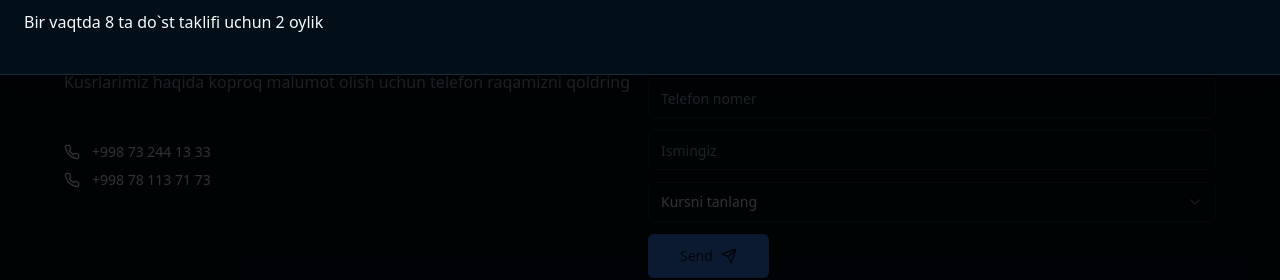
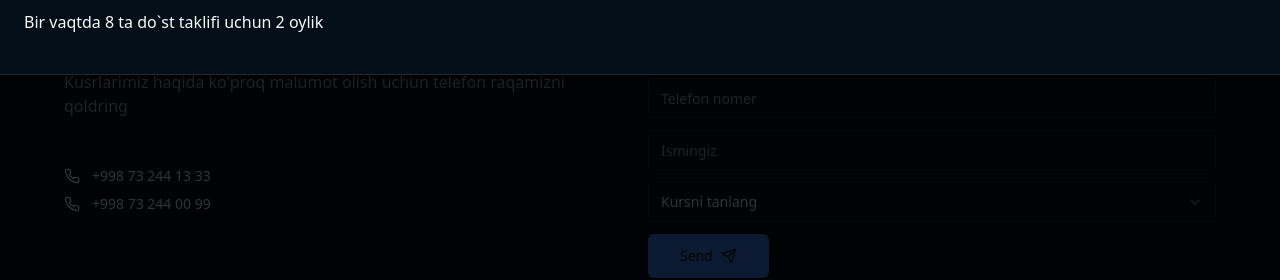
Before and after one commit to muhammadibrohimov26/smartmiz, a Next.js app: page /contact in a window 1280 px wide. Shown: the part 226-506 px from the top of the page. Built offline with nearby package versions, Linux system fonts and the light colour scheme.

Commit message:
Update page.tsx

```diff
--- a/app/(root)/contact/page.tsx
+++ b/app/(root)/contact/page.tsx
@@ -35,7 +35,7 @@ function ContactPage() {
 				<div className='flex flex-col'>
 					<h1 className='text-4xl font-creteRound text-center md:text-left'>Contact Smartmiz</h1>
 					<p className='mt-2 text-muted-foreground text-center md:text-left'>
-						Kusrlarimiz haqida koproq malumot olish uchun
+						Kusrlarimiz haqida ko'proq malumot olish uchun
 						telefon raqamizni qoldring
 					</p>
 
@@ -45,7 +45,7 @@ function ContactPage() {
 					</div>
 					<div className='flex items-center gap-3 mt-2'>
 						<Phone className='w-4 h-4' />
-						<p className='text-sm'> <a href="tel:+998781137173">+998 78 113 71 73</a> </p>
+						<p className='text-sm'> <a href="tel:+998732440099">+998 73 244 00 99</a> </p>
 					</div>
 				</div>
 
```
